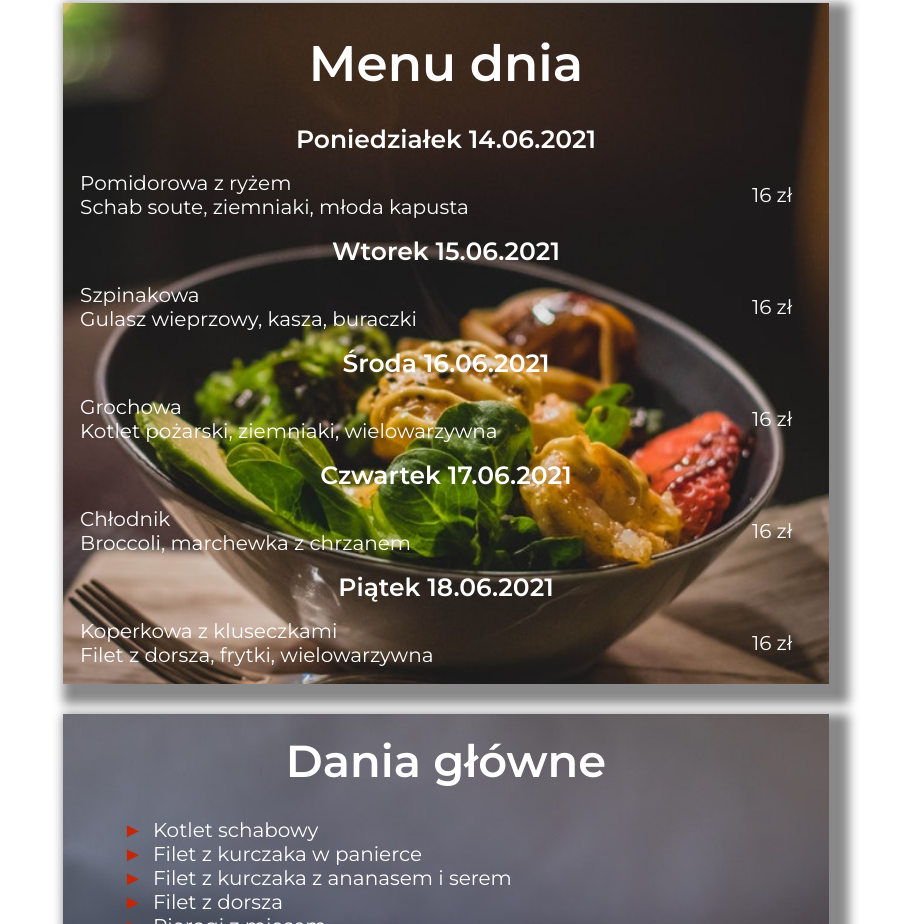
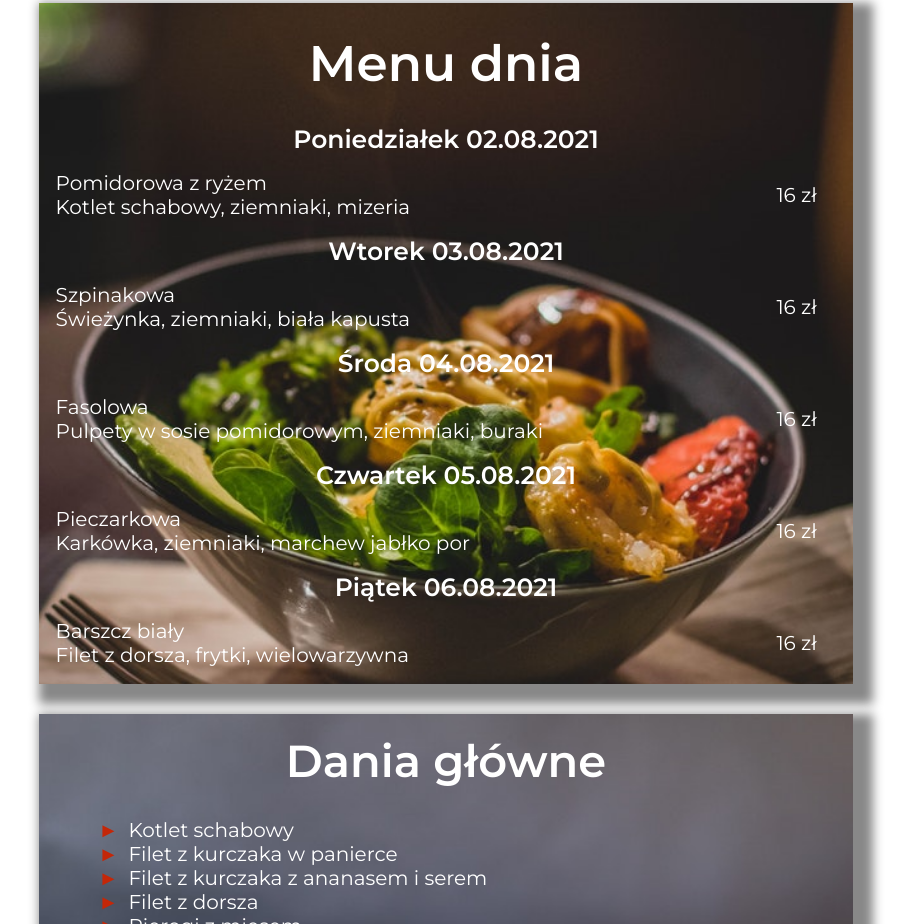
Before and after one commit to filipmackiewicz/marysienka, a plain HTML site: page index.html in a window 1280 px wide. Shown: the part 1319-2243 px from the top of the page, without its empty margins (194-1105 px from the left). Drawn offline with Linux system fonts and the light colour scheme.

Commit message:
updates 12/10/2021

```diff
--- a/index.html
+++ b/index.html
@@ -83,40 +83,40 @@
                     <h2 class="menu__title">Menu</h2>
                     <div class="menu__cart">
                         <h3>Menu dnia</h3>
-                        <p class="menu__day"><strong>Poniedziałek 14.06.2021</strong></p>
+                        <p class="menu__day"><strong>Poniedziałek 02.08.2021</strong></p>
                         <table class="menu__menuoftheday">
                             <tr>
-                                <td>Pomidorowa z ryżem<br />Schab soute, ziemniaki, młoda kapusta
+                                <td>Pomidorowa z ryżem<br />Kotlet schabowy, ziemniaki, mizeria
                                 </td>
                                 <td style="width: 60px">16 zł</td>
                             </tr>
                         </table>
-                        <p class="menu__day"><strong>Wtorek 15.06.2021</strong></p>
+                        <p class="menu__day"><strong>Wtorek 03.08.2021</strong></p>
                         <table class="menu__menuoftheday">
                             <tr>
-                                <td>Szpinakowa<br />Gulasz wieprzowy, kasza, buraczki
+                                <td>Szpinakowa<br />Świeżynka, ziemniaki, biała kapusta
                                 </td>
                                 <td style="width: 60px">16 zł</td>
                             </tr>
                         </table>
-                        <p class="menu__day"><strong>Środa 16.06.2021</strong></p>
+                        <p class="menu__day"><strong>Środa 04.08.2021</strong></p>
                         <table class="menu__menuoftheday">
                             <tr>
-                                <td>Grochowa<br />Kotlet pożarski, ziemniaki, wielowarzywna</td>
+                                <td>Fasolowa<br />Pulpety w sosie pomidorowym, ziemniaki, buraki</td>
                                 <td style="width: 60px">16 zł</td>
                             </tr>
                         </table>
-                        <p class="menu__day"><strong>Czwartek 17.06.2021</strong></p>
+                        <p class="menu__day"><strong>Czwartek 05.08.2021</strong></p>
                         <table class="menu__menuoftheday">
                             <tr>
-                                <td>Chłodnik<br />Broccoli, marchewka z chrzanem</td>
+                                <td>Pieczarkowa<br />Karkówka, ziemniaki, marchew jabłko por</td>
                                 <td style="width: 60px">16 zł</td>
                             </tr>
                         </table>
-                        <p class="menu__day"><strong>Piątek 18.06.2021</strong></p>
+                        <p class="menu__day"><strong>Piątek 06.08.2021</strong></p>
                         <table class="menu__menuoftheday">
                             <tr>
-                                <td>Koperkowa z kluseczkami<br />Filet z dorsza, frytki, wielowarzywna
+                                <td>Barszcz biały<br />Filet z dorsza, frytki, wielowarzywna
                                 </td>
                                 <td style="width: 60px">16 zł</td>
                             </tr>
```
Also changed, not shown: assets/img/logo-fixed.png, assets/img/logo.png.
